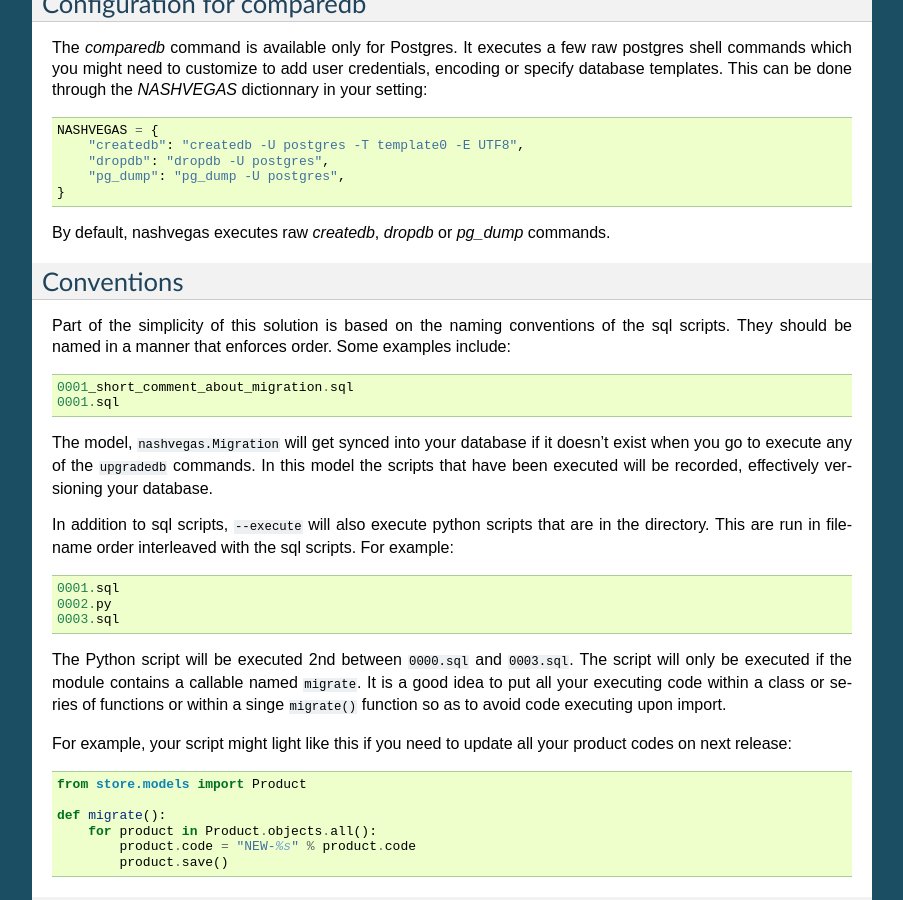
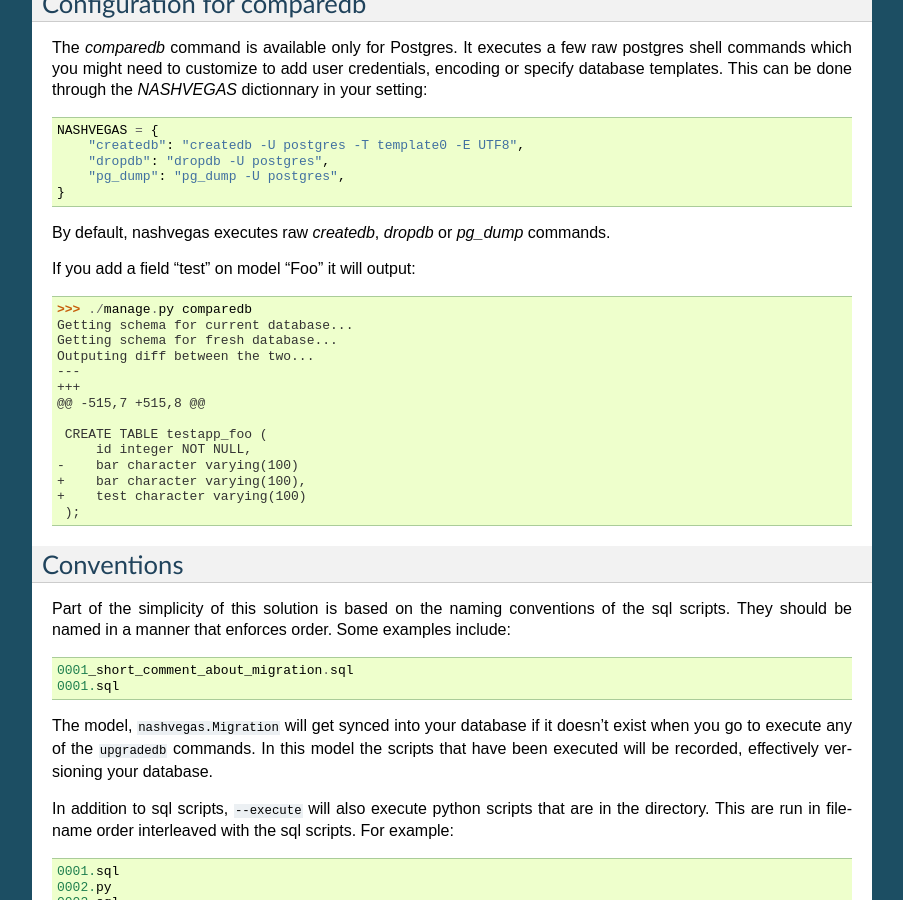
Before and after one commit to paltman-archive/nashvegas, a Sphinx documentation site: the page built from docs/index.rst, in a window 1280 px wide and 900 px high, scrolled down 878 px. Shown: the whole window, without its empty margins (198-1101 px from the left). Built offline with Sphinx 7.4.7, drawn with Linux system fonts in a browser that asks for light colours.

Commit message:
Got comparedb to output some diff after some cleanup, got rid of -s flag which was apparently optionnal, added an example output to the documentation

```diff
--- a/docs/index.rst
+++ b/docs/index.rst
@@ -74,6 +74,22 @@ the `NASHVEGAS` dictionnary in your setting::
 
 By default, nashvegas executes raw `createdb`, `dropdb` or `pg_dump` commands.
 
+If you add a field "test" on model "Foo" it will output::
+
+    >>> ./manage.py comparedb
+    Getting schema for current database...
+    Getting schema for fresh database...
+    Outputing diff between the two...
+    ---
+    +++
+    @@ -515,7 +515,8 @@
+
+     CREATE TABLE testapp_foo (
+         id integer NOT NULL,
+    -    bar character varying(100)
+    +    bar character varying(100),
+    +    test character varying(100)
+     );
 
 Conventions
 -----------
```
Also changed, not shown: 1 other file.
